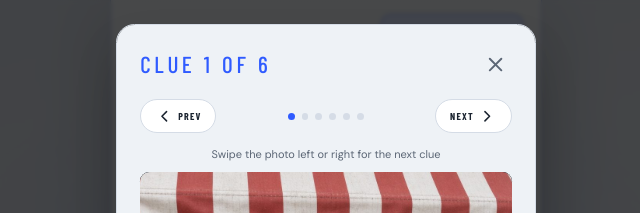
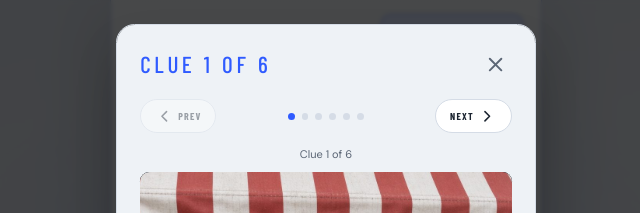
Before and after one commit to jobrandes/StreetHeists, a Next.js app: page /case/pigeon-job/evidence in a window 1280 px wide. Both pictures are taken after a click on the button 640 px from the left and 728 px from the top of the page. Shown: the top 213 px of the page, without its empty margins (314-954 px from the left). Built offline with nearby package versions, Linux system fonts and the light colour scheme.

Commit message:
Stop clue Next from looping back to #1

```diff
--- a/src/app/case/[id]/evidence/page.tsx
+++ b/src/app/case/[id]/evidence/page.tsx
@@ -174,8 +174,17 @@ export default function GatherPage() {
           labNote={labNote}
           setLabNote={setLabNote}
           onClose={() => setOpenIndex(null)}
-          goPrev={() => openAt((openIndex - 1 + clues.length) % clues.length)}
-          goNext={() => openAt((openIndex + 1) % clues.length)}
+          goPrev={() => {
+            if (openIndex <= 0) return;
+            openAt(openIndex - 1);
+          }}
+          goNext={() => {
+            if (openIndex >= clues.length - 1) {
+              setOpenIndex(null);
+              return;
+            }
+            openAt(openIndex + 1);
+          }}
           discoverHotspot={discoverHotspot}
           queueAnalysis={queueAnalysis}
         />
--- a/src/components/evidence-inspect-dialog.tsx
+++ b/src/components/evidence-inspect-dialog.tsx
@@ -74,6 +74,8 @@ export function EvidenceInspectDialog({
   }>({ evidenceId: openEvidence.id, sampleId: null });
   const selectedSampleId =
     sampleState.evidenceId === openEvidence.id ? sampleState.sampleId : null;
+  const isFirst = openIndex <= 0;
+  const isLast = openIndex >= totalClues - 1;
 
   return (
       <Dialog
@@ -91,7 +93,8 @@ export function EvidenceInspectDialog({
               <button
                 type="button"
                 onClick={goPrev}
-                className="inline-flex items-center gap-1 rounded-full border border-hairline bg-card px-3 py-1.5 font-display text-[10px] font-bold tracking-[0.12em] text-ink uppercase"
+                disabled={isFirst}
+                className="inline-flex items-center gap-1 rounded-full border border-hairline bg-card px-3 py-1.5 font-display text-[10px] font-bold tracking-[0.12em] text-ink uppercase disabled:opacity-40"
                 aria-label="Previous clue"
               >
                 <ChevronLeft className="size-4" /> Prev
@@ -111,14 +114,16 @@ export function EvidenceInspectDialog({
                 type="button"
                 onClick={goNext}
                 className="inline-flex items-center gap-1 rounded-full border border-hairline bg-card px-3 py-1.5 font-display text-[10px] font-bold tracking-[0.12em] text-ink uppercase"
-                aria-label="Next clue"
+                aria-label={isLast ? "Finish clues" : "Next clue"}
               >
-                Next <ChevronRight className="size-4" />
+                {isLast ? "Done" : "Next"} <ChevronRight className="size-4" />
               </button>
             </div>
 
             <p className="mb-2 text-center text-[11px] text-muted">
-              Swipe the photo left or right for the next clue
+              {isLast
+                ? `Clue ${openIndex + 1} of ${totalClues} — last one`
+                : `Clue ${openIndex + 1} of ${totalClues}`}
             </p>
 
             <PhotoExamine
@@ -357,7 +362,15 @@ export function EvidenceInspectDialog({
             </p>
 
             <Button className="mt-2 w-full rounded-lg" onClick={goNext}>
-              Next clue <ChevronRight className="size-4" />
+              {isLast ? (
+                <>
+                  Finish clues <ChevronRight className="size-4" />
+                </>
+              ) : (
+                <>
+                  Next clue <ChevronRight className="size-4" />
+                </>
+              )}
             </Button>
             <DialogClose asChild>
               <Button variant="ghost" className="mt-1 w-full text-ink">
```
